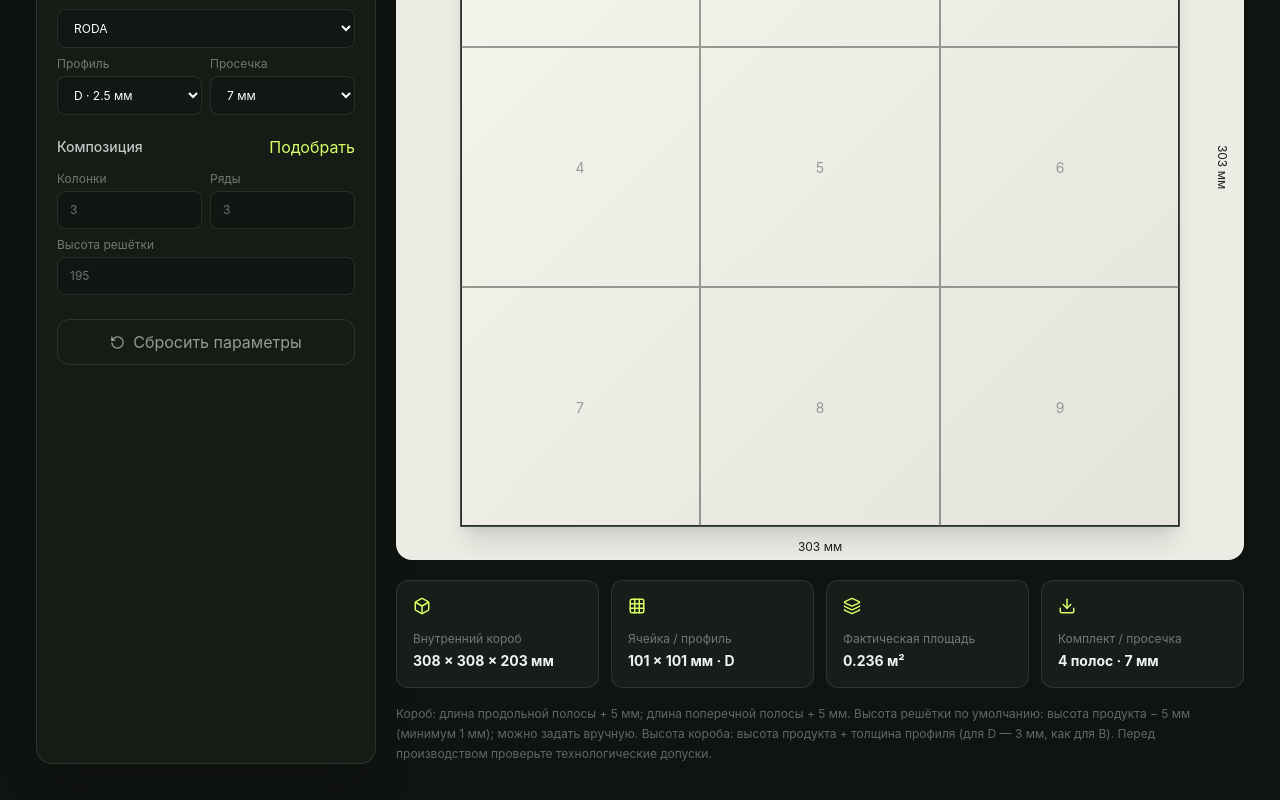
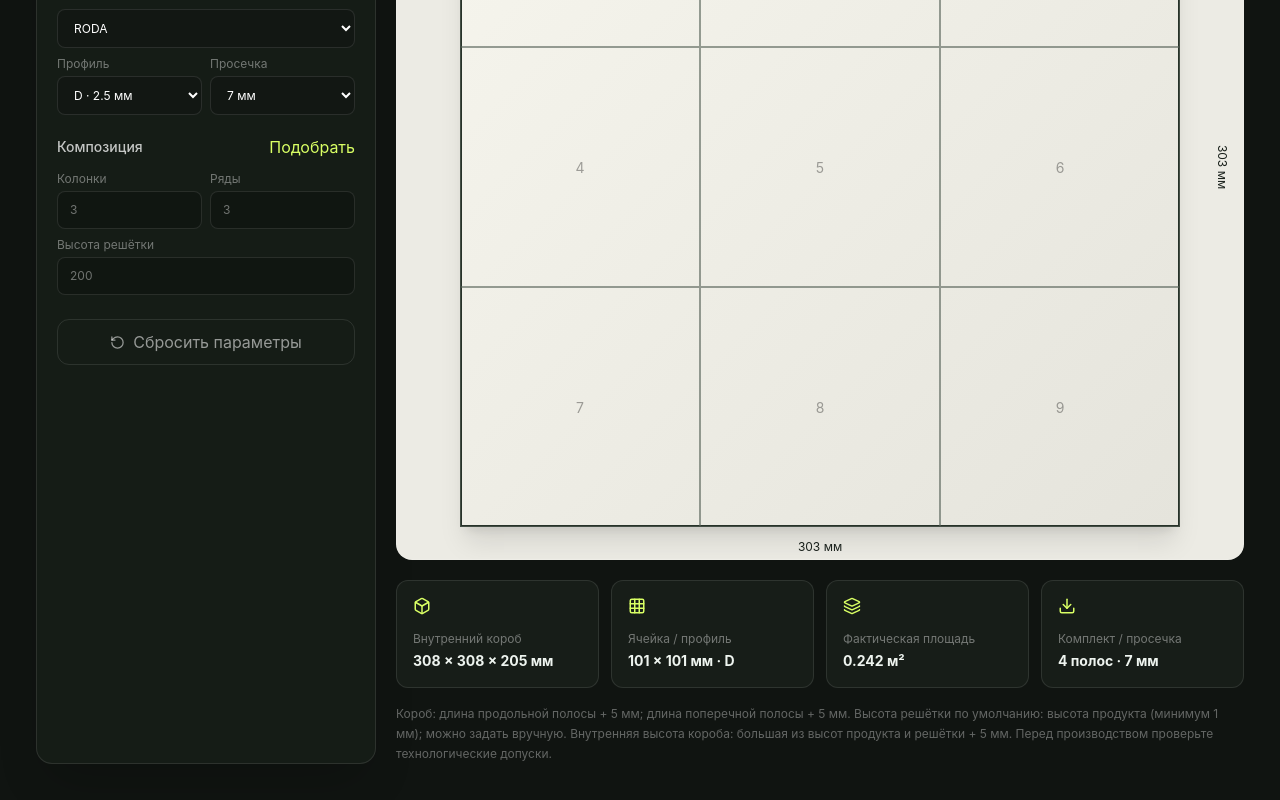
Before and after one commit to DemonicRous/gofrosetka, a Vue app: page / in a window 1280 px wide. Shown: the part 510-1310 px from the top of the page. Built offline with nearby package versions, Linux system fonts and the light colour scheme.

Commit message:
fix: default grid to product height and add 5 mm box clearance above tallest item

```diff
--- a/scripts/pdf-render-test.html
+++ b/scripts/pdf-render-test.html
@@ -4,6 +4,6 @@ import {createApp,h,ref,nextTick} from '/node_modules/.vite/deps/vue.js'
 import GridScene from '/src/components/GridScene.vue'
 import {buildPdf} from '/src/lib/pdfExport.js'
 window.renderResult={status:'loading'}
-const model={length:100,width:100,height:200,gridHeight:195,rows:3,cols:3,profile:'D',board:2.5,slot:7,slotDepth:102.5,cellL:101,cellW:101,stripL:303,stripW:303,boxL:308,boxW:308,boxH:203,longSlots:[99.75,203.25],crossSlots:[99.75,203.25],methodLabel:'RODA',layout:null}
+const model={length:100,width:100,height:200,gridHeight:200,rows:3,cols:3,profile:'D',board:2.5,slot:7,slotDepth:105,cellL:101,cellW:101,stripL:303,stripW:303,boxL:308,boxW:308,boxH:205,longSlots:[99.75,203.25],crossSlots:[99.75,203.25],methodLabel:'RODA',layout:null}
 createApp({setup(){const scene=ref();return()=>h(GridScene,{ref:scene,...model,initialCells:['0:0','1:1'],onReady:async()=>{try{await nextTick();const image=scene.value.captureForPdf();const pdf=await buildPdf(model,['plan','scene','strips'],image);window.renderResult={status:'ready',pdf:pdf.output('datauristring').split(',')[1],image:image.split(',')[1],pages:pdf.getNumberOfPages()}}catch(e){window.renderResult={status:'error',message:e.message}}}})}}).mount('#scene')
 </script></body></html>
--- a/scripts/test-pdf.mjs
+++ b/scripts/test-pdf.mjs
@@ -7,9 +7,9 @@ const {createCanvas,Image}=require(process.env.CANVAS_MODULE||'canvas')
 globalThis.document={createElement:()=>createCanvas(1,1)}
 globalThis.Image=class extends Image {async decode(){}}
 const {buildPdf}=await import('../src/lib/pdfExport.js')
-const model={length:100,width:100,height:200,gridHeight:195,rows:3,cols:3,profile:'D',board:2.5,slot:6,slotDepth:102.5,
-  cellL:101,cellW:101,stripL:303,stripW:303,boxL:308,boxW:308,boxH:203,longSlots:[99.75,203.25],crossSlots:[99.75,203.25],methodLabel:'Плоттер',
-  layout:{title:'Плоттер',sheetW:2500,sheetH:1600,kits:14,perKit:4/14,offsetX:20,offsetY:20,marginText:'20 мм с каждой стороны',items:Array.from({length:56},(_,i)=>({x:i%8*303,y:Math.floor(i/8)*195,w:303,h:195,type:i%4<2?'L':'P',kit:Math.floor(i/4)+1}))}}
+const model={length:100,width:100,height:200,gridHeight:200,rows:3,cols:3,profile:'D',board:2.5,slot:6,slotDepth:105,
+  cellL:101,cellW:101,stripL:303,stripW:303,boxL:308,boxW:308,boxH:205,longSlots:[99.75,203.25],crossSlots:[99.75,203.25],methodLabel:'Плоттер',
+  layout:{title:'Плоттер',sheetW:2500,sheetH:1600,kits:14,perKit:4/14,offsetX:20,offsetY:20,marginText:'20 мм с каждой стороны',items:Array.from({length:56},(_,i)=>({x:i%8*303,y:Math.floor(i/8)*200,w:303,h:200,type:i%4<2?'L':'P',kit:Math.floor(i/4)+1}))}}
 await mkdir('tmp/pdfs',{recursive:true})
 // Scene image is a fixture here; WebGL capture is handled by GridScene in the app.
 const fixture=createCanvas(1600,1000);const ctx=fixture.getContext('2d');ctx.fillStyle='#fff';ctx.fillRect(0,0,1600,1000);ctx.fillStyle='#bda06d';ctx.fillRect(400,300,800,400)
--- a/src/App.vue
+++ b/src/App.vue
@@ -35,10 +35,10 @@ const cellW = computed(() => p.value.width + p.value.gap)
 const board = computed(() => profiles[p.value.profile])
 const innerL = computed(() => Math.max(0, cellL.value * p.value.cols + board.value * (p.value.cols - 1) - edgeTrim * 2))
 const innerW = computed(() => Math.max(0, cellW.value * p.value.rows + board.value * (p.value.rows - 1) - edgeTrim * 2))
-const stripHeight = computed(() => Math.max(1, p.value.gridHeight ?? (Number(p.value.height) - 5)))
+const stripHeight = computed(() => Math.max(1, p.value.gridHeight ?? Number(p.value.height)))
 const boxLength = computed(() => innerL.value + 5)
 const boxWidth = computed(() => innerW.value + 5)
-const boxHeight = computed(() => Number(p.value.height) + (p.value.profile === 'D' ? profiles.B : board.value))
+const boxHeight = computed(() => Math.max(Number(p.value.height), stripHeight.value) + 5)
 const longStrips = computed(() => Math.max(0, p.value.rows - 1))
 const crossStrips = computed(() => Math.max(0, p.value.cols - 1))
 const slotDepth = computed(() => stripHeight.value / 2 + 5)
@@ -158,7 +158,7 @@ const downloadDrawing = () => {
           </div>
         </div>
         <div class="mt-5 grid gap-3 sm:grid-cols-2 xl:grid-cols-4"><div v-for="item in [[Box,'Внутренний короб',`${boxLength.toFixed(0)} × ${boxWidth.toFixed(0)} × ${boxHeight.toFixed(0)} мм`],[Grid3X3,'Ячейка / профиль',`${cellL} × ${cellW} мм · ${p.profile}`],[Layers3,p.method === 'RODA' ? 'Фактическая площадь' : 'Площадь на комплект',`${area} м²`],[Download,activeLayout ? 'Лист / комплектов' : 'Комплект / просечка',activeLayout ? `${activeLayout.displaySize || `${activeLayout.sheetW}×${activeLayout.sheetH}`} · ${activeLayout.kits} шт.` : `${longStrips + crossStrips} полос · ${p.slot} мм`]]" :key="item[1]" class="rounded-xl border border-white/10 bg-[#171d18] p-4"><component :is="item[0]" :size="18" class="mb-4 text-[#d9ff64]"/><p class="text-xs text-white/40">{{item[1]}}</p><b class="mt-1 block text-sm">{{item[2]}}</b></div></div>
-        <p class="mt-4 text-xs leading-5 text-white/35">Короб: длина продольной полосы + 5 мм; длина поперечной полосы + 5 мм. Высота решётки по умолчанию: высота продукта − 5 мм (минимум 1 мм); можно задать вручную. Высота короба: высота продукта + толщина профиля (для D — 3 мм, как для B). Перед производством проверьте технологические допуски.</p>
+        <p class="mt-4 text-xs leading-5 text-white/35">Короб: длина продольной полосы + 5 мм; длина поперечной полосы + 5 мм. Высота решётки по умолчанию: высота продукта (минимум 1 мм); можно задать вручную. Внутренняя высота короба: большая из высот продукта и решётки + 5 мм. Перед производством проверьте технологические допуски.</p>
       </section>
     </main>
     <PdfExport v-if="pdfProject" :model="pdfProject" @close="pdfProject=null"/>
```
Also changed, not shown: 1 other file (tests, documents, lock files or other folders).
